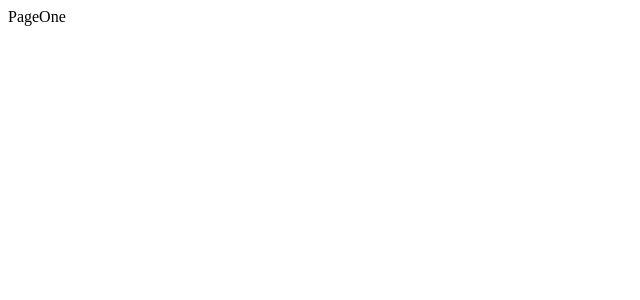
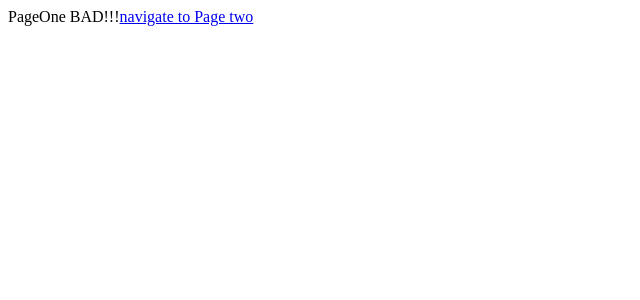
Before and after one commit to simotae14/streams-project, a React (Create React App) app in the folder client/: page / in a window 1280 px wide. Shown: the top 300 px of the page, without its empty margins (0-640 px from the left). Built offline with nearby package versions, Linux system fonts and the light colour scheme.

Commit message:
MAIN 04: bad kind of navigation with anchor tags

```diff
--- a/client/src/components/App.js
+++ b/client/src/components/App.js
@@ -1,12 +1,20 @@
 import React from 'react';
 import { BrowserRouter, Route } from 'react-router-dom';
 
-const PageOne = () => (<div>PageOne</div>);
+const PageOne = () => (
+  <div>
+    PageOne
+    BAD!!!
+    <a href="/pagetwo">navigate to Page two</a>
+  </div>
+);
 
 const PageTwo = () => (
   <div>
     PageTwo
     <button>Click Me!</button>
+    BAD!!!
+    <a href="/">navigate to Page one</a>
   </div>
 );
 
```
